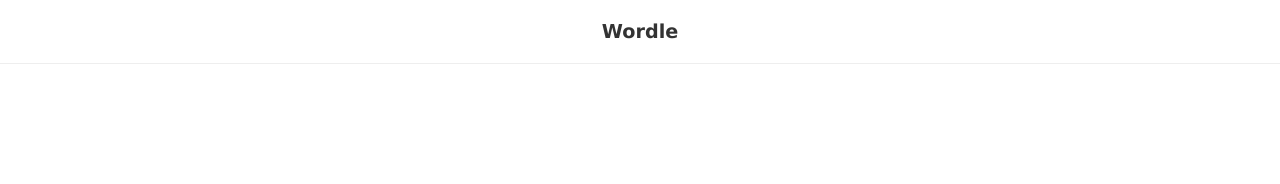
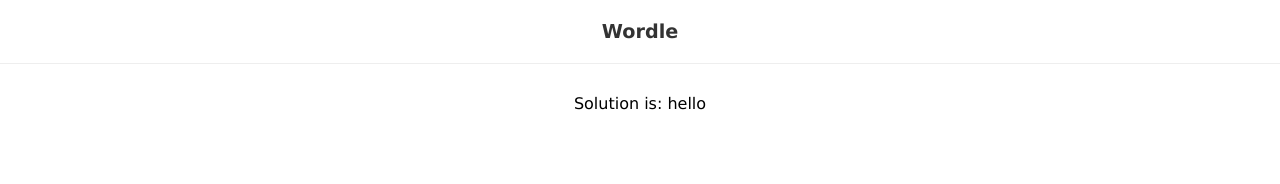
Before and after one commit to salma77/wordle-game, a React (Create React App) app: page / in a window 1280 px wide. Shown: the top 184 px of the page. Built offline with nearby package versions, Linux system fonts and the light colour scheme; data requests are answered from the project's data file.

Commit message:
added solution state

```diff
--- a/src/App.js
+++ b/src/App.js
@@ -1,9 +1,22 @@
-import React, { Component } from "react";
+import React, { useEffect, useState } from "react";
 
 function App() {
+  const [solution, setSolution] = useState(null);
+
+  useEffect(()=> {
+    fetch('http://localhost:3001/solutions')
+    .then(res => res.json())
+    .then(json => {
+      // random int between 0 to 14
+      const randomSolution = json[Math.floor(Math.random() * json.length)]
+      setSolution(randomSolution.word)
+    })
+  }, [setSolution])
+
   return (
     <div className="App">
       <h1>Wordle</h1>
+      {solution && <div>Solution is: {solution}</div>}
     </div>
   );
 }
```
